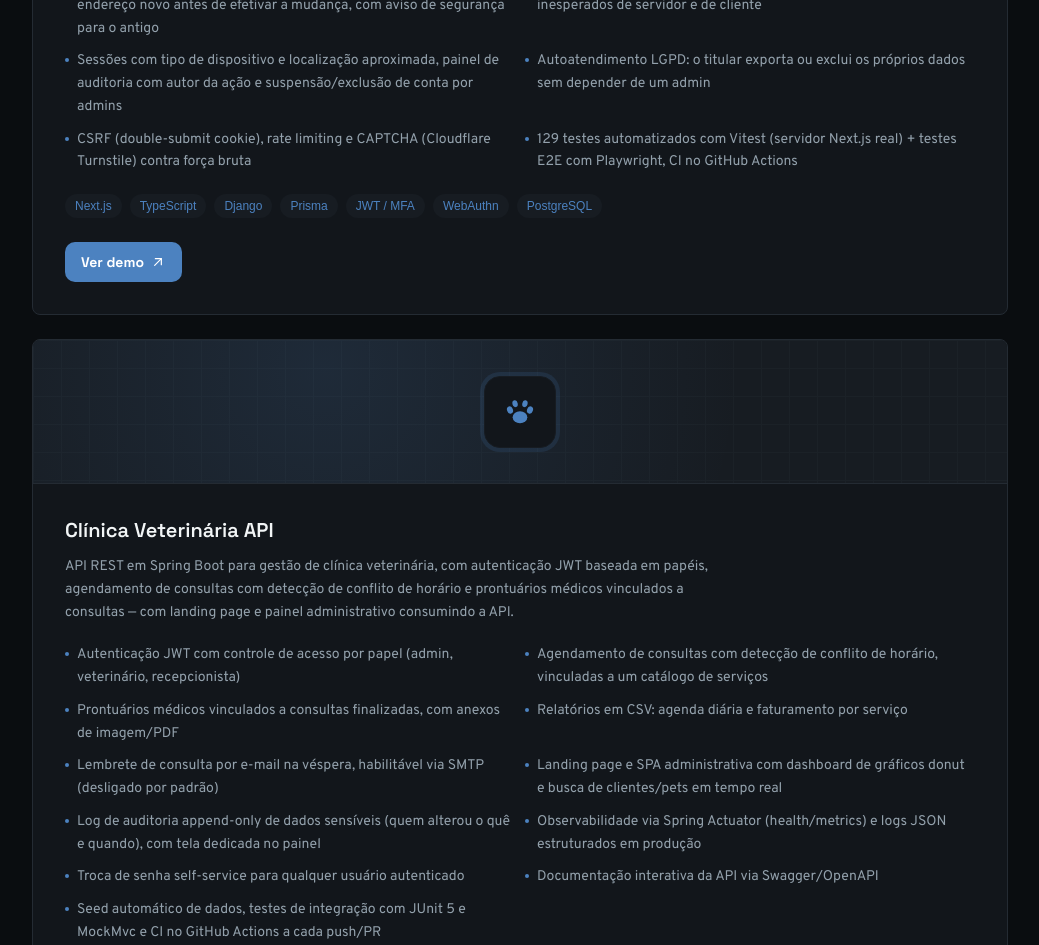
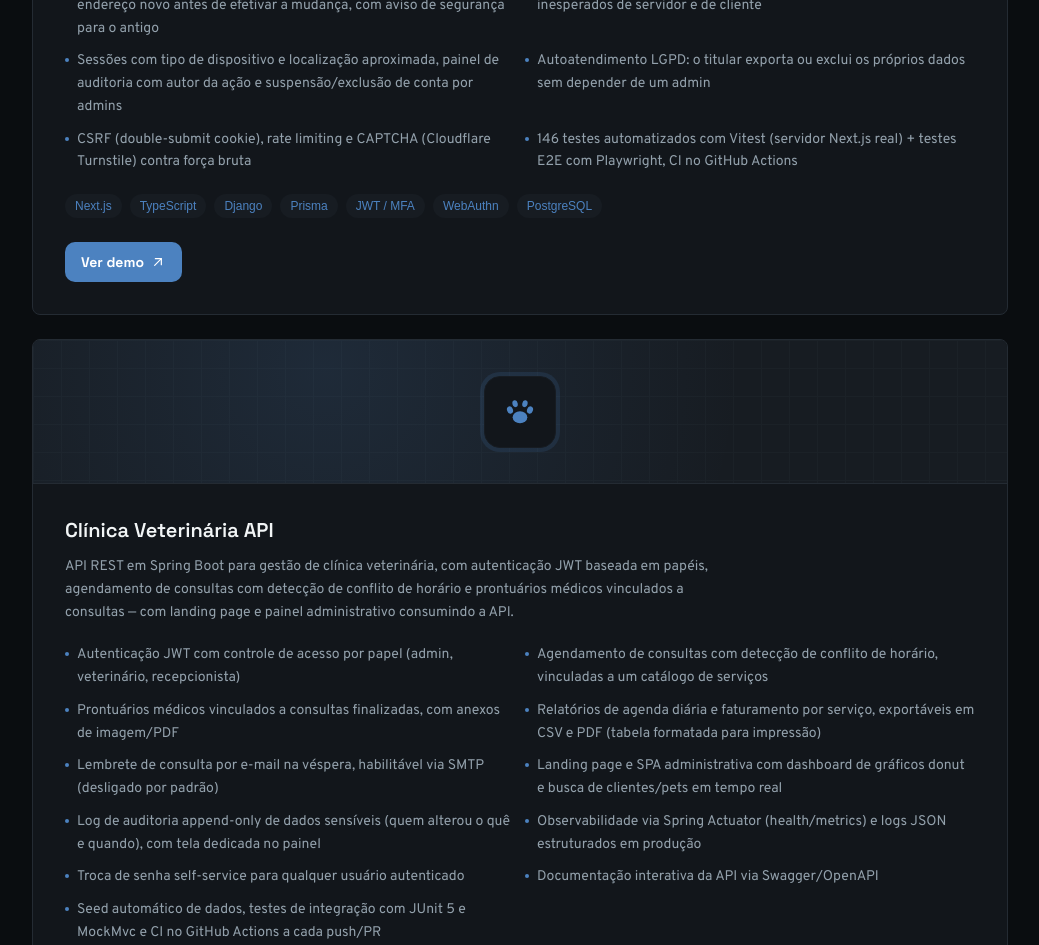
Before and after one commit to pedrolinard/portifolio, a Next.js app: page / in a window 1280 px wide. Shown: the part 3180-4125 px from the top of the page, without its empty margins (120-1159 px from the left). Built offline with nearby package versions, Linux system fonts and the light colour scheme; a web font is replaced by a local one.

Commit message:
Atualiza cards: export PDF de relatórios na Clínica Veterinária e contagem de testes do Auth System

```diff
--- a/src/components/Projects.tsx
+++ b/src/components/Projects.tsx
@@ -26,7 +26,7 @@ const projects: Project[] = [
       "Sessões com tipo de dispositivo e localização aproximada, painel de auditoria com autor da ação e suspensão/exclusão de conta por admins",
       "Autoatendimento LGPD: o titular exporta ou exclui os próprios dados sem depender de um admin",
       "CSRF (double-submit cookie), rate limiting e CAPTCHA (Cloudflare Turnstile) contra força bruta",
-      "129 testes automatizados com Vitest (servidor Next.js real) + testes E2E com Playwright, CI no GitHub Actions",
+      "146 testes automatizados com Vitest (servidor Next.js real) + testes E2E com Playwright, CI no GitHub Actions",
     ],
     tags: ["Next.js", "TypeScript", "Django", "Prisma", "JWT / MFA", "WebAuthn", "PostgreSQL"],
     liveHref: "https://auth-gateway-kappa.vercel.app",
@@ -40,7 +40,7 @@ const projects: Project[] = [
       "Autenticação JWT com controle de acesso por papel (admin, veterinário, recepcionista)",
       "Agendamento de consultas com detecção de conflito de horário, vinculadas a um catálogo de serviços",
       "Prontuários médicos vinculados a consultas finalizadas, com anexos de imagem/PDF",
-      "Relatórios em CSV: agenda diária e faturamento por serviço",
+      "Relatórios de agenda diária e faturamento por serviço, exportáveis em CSV e PDF (tabela formatada para impressão)",
       "Lembrete de consulta por e-mail na véspera, habilitável via SMTP (desligado por padrão)",
       "Landing page e SPA administrativa com dashboard de gráficos donut e busca de clientes/pets em tempo real",
       "Log de auditoria append-only de dados sensíveis (quem alterou o quê e quando), com tela dedicada no painel",
```
